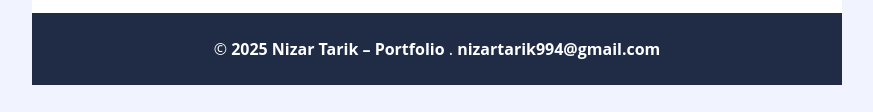
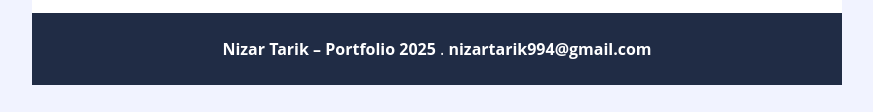
Before and after one commit to NizarTarik/Portfolio, a plain HTML site: page index.html in a window 1280 px wide. Shown: the part 2376-2488 px from the top of the page, without its empty margins (393-1266 px from the left). Drawn offline with nearby package versions, Linux system fonts and the light colour scheme.

```diff
--- a/index.html
+++ b/index.html
@@ -403,8 +403,8 @@
             <!-- Footer Start -->
             <div class="container py-4 bg-secondary text-center" style="width:90%">
                 <p class="m-0 text-white">
-                    &copy;
-                    <a class="text-white font-weight-bold" href="#"> 2025 Nizar Tarik – Portfolio</a> .
+
+                    <a class="text-white font-weight-bold" href="#">  Nizar Tarik – Portfolio 2025</a> .
                     <a class="text-white font-weight-bold" href="https://htmlcodex.com">nizartarik994@gmail.com</a>
                 </p>
             </div>
```
Also changed, not shown: README.md.
